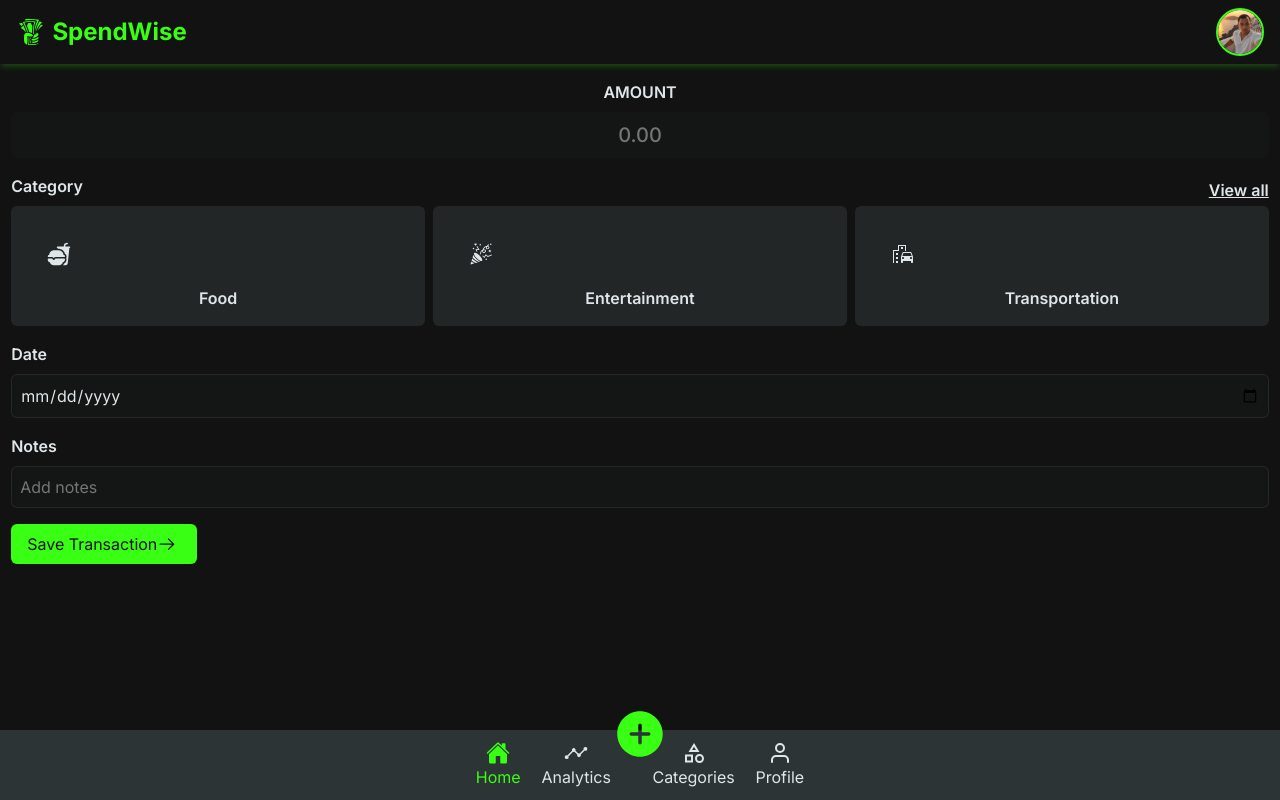
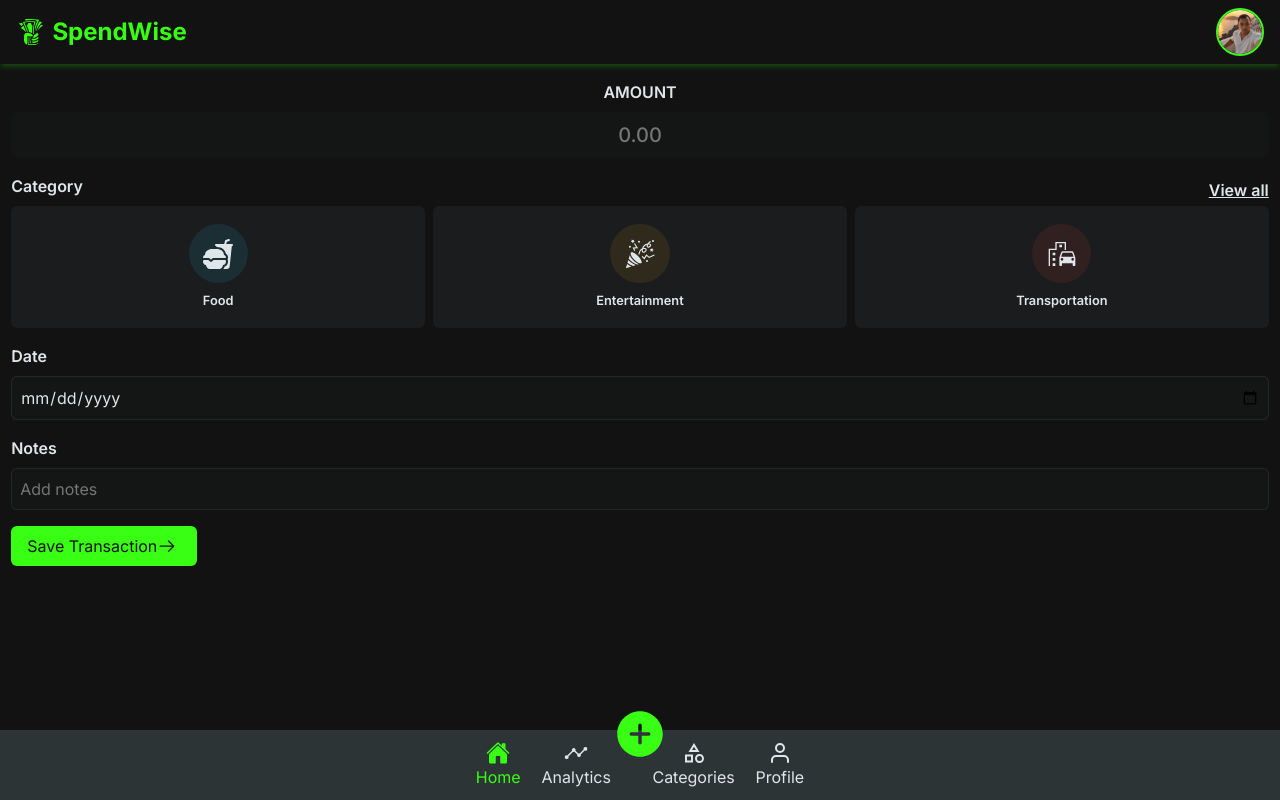
Before and after one commit to Andriamahay11master/SpendWise, a React (Vite) app: page /addExpense in a window 1280 px wide. Built offline with nearby package versions, Linux system fonts and the light colour scheme.

Commit message:
finalisation custom styling list cateogry

```diff
--- a/src/components/Expenses/ExpensesForm.tsx
+++ b/src/components/Expenses/ExpensesForm.tsx
@@ -4,23 +4,24 @@ import { MdEmojiTransportation } from "react-icons/md";
 import { GoArrowRight } from "react-icons/go";
 import { Link } from "react-router";
 import { useState } from "react";
+import React from "react";
 
 const ExpensesForm = () => {
   const dataCategory = [
     {
       nameCategory: "Food",
       iconCategory: <IoFastFood />,
-      color: "#24d0fb",
+      color: "36, 208, 251",
     },
     {
       nameCategory: "Entertainment",
       iconCategory: <GiPartyPopper />,
-      color: "#f5a623",
+      color: "245, 166, 35",
     },
     {
       nameCategory: "Transportation",
       iconCategory: <MdEmojiTransportation />,
-      color: "#f54e42",
+      color: "245, 78, 66",
     },
   ];
 
@@ -35,6 +36,11 @@ const ExpensesForm = () => {
   const handleChange = (e: React.ChangeEvent<HTMLInputElement>) => {
     const { name, value } = e.target;
     setFormData((prev) => ({ ...prev, [name]: value }));
+  };
+
+  // Handler for category selection
+  const handleCategorySelect = (categoryName: string) => {
+    setFormData((prev) => ({ ...prev, category: categoryName }));
   };
   return (
     <div className="main-block">
@@ -64,12 +70,16 @@ const ExpensesForm = () => {
           </div>
           <div className="form-category-list">
             {dataCategory.map((data, index) => (
-              <div className="category-item" key={index}>
+              <div
+                className={`category-item ${formData.category === data.nameCategory ? "active" : ""}`}
+                key={index}
+                onClick={() => handleCategorySelect(data.nameCategory)}
+              >
                 <div
                   className="category-icon"
-                  style={{ backgroundColor: `rgba(${data.color}, 0.6)` }}
+                  style={{ backgroundColor: `rgba(${data.color}, 0.1)` }}
                 >
-                  {data.iconCategory}
+                  {React.cloneElement(data.iconCategory, { color: data.color })}
                 </div>
                 <p className="category-name">{data.nameCategory}</p>
               </div>
--- a/src/styles/common/_form.scss
+++ b/src/styles/common/_form.scss
@@ -165,19 +165,50 @@ label {
       display: grid;
       grid-template-columns: repeat(3, 1fr);
       grid-gap: 0.5rem;
+      @include max(375px) {
+        @include flex-start;
+        grid-gap: 1rem;
+        flex-wrap: wrap;
+      }
     }
     .category-item {
       text-align: center;
+      @include flex-column;
       padding: 1rem;
       border-radius: $border-radius-sm;
-      background: rgba($dark, 0.6);
+      background: rgba($dark, 0.3);
       @include text-light-grey;
+      cursor: pointer;
+      transition: all 0.3s ease;
+      border: 2px solid transparent;
+      @include max(375px) {
+        width: calc(50% - 0.5rem);
+      }
+      &:hover {
+        background: rgba($dark, 0.6);
+        .category-icon {
+          transform: scale(1.05);
+        }
+      }
+
+      &.active {
+        background: rgba($dark, 1);
+        border-color: $primary;
+      }
+
       .category-icon {
-        width: 4rem;
-        height: 4rem;
+        width: 3.7rem;
+        height: 3.7rem;
         @include flex-center;
         border-radius: 50%;
-        font-size: $font-size-xl;
+        font-size: $font-size-2xl;
+        background-color: rgba($dark, 0.7);
+        transition: transform 0.4s ease-in-out;
+        margin-bottom: 0.5rem;
+      }
+
+      p {
+        font-size: 0.8rem;
       }
     }
   }
```
